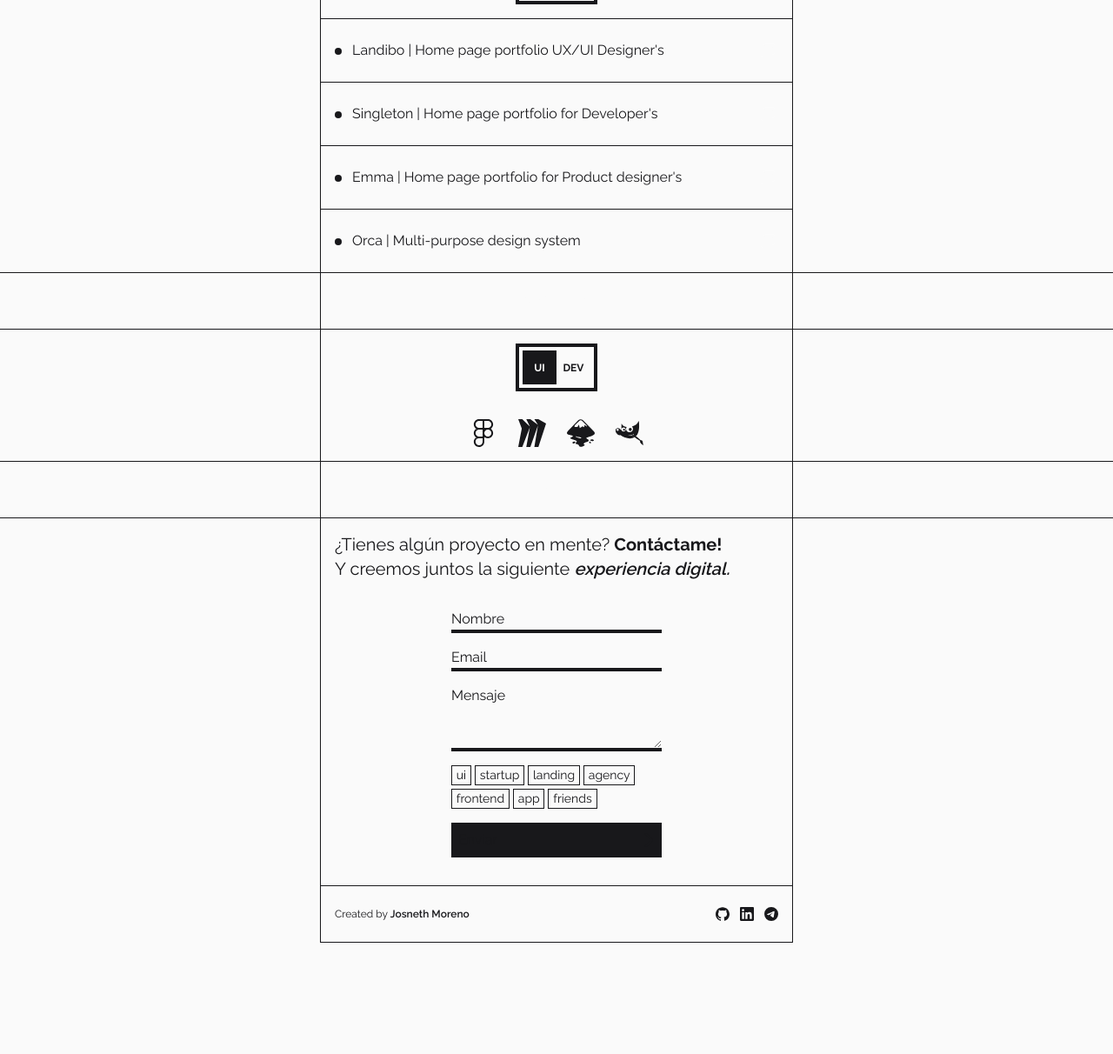
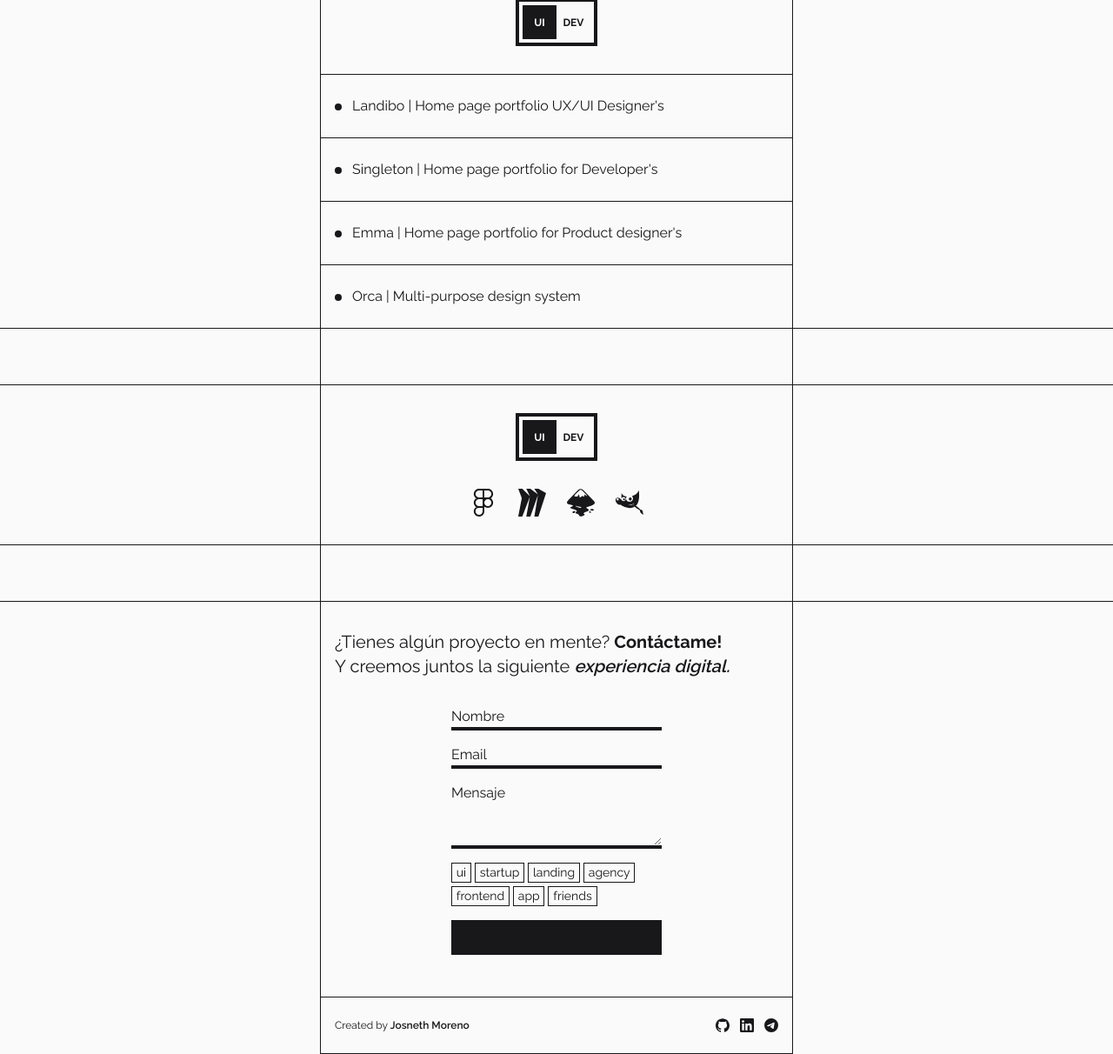
Before and after one commit to josnethmoreno/home, a website built with Vite: page src/index.html in a window 1280 px wide. Shown: the part 669-1881 px from the top of the page at 87% size. Before the commit the page ends 1753 px from the top, so only its background shows below. Built offline with nearby package versions, Linux system fonts and the light colour scheme.

```diff
--- a/src/index.html
+++ b/src/index.html
@@ -34,7 +34,7 @@
       </div>
     </figure>
     <section id="home">
-      <div class="container-md mx-auto max-w-[544px] border-x border-[color:var(--secondary)] px-4 md:px-8 py-4">
+      <div class="container-md mx-auto max-w-[544px] border-x border-[color:var(--secondary)] px-4 md:px-8 py-8">
         <p class="text-3xl font-light">
           Me gusta crear interfaces <span class="font-semibold">estéticas</span>, <span
             class="font-semibold">intuitivas</span>,
@@ -50,7 +50,7 @@
           <h2 class="font-bold">WORK</h2>
         </div>
       </div>
-      <div class="container-md mx-auto max-w-[544px] border-x border-[color:var(--secondary)] pt-4">
+      <div class="container-md mx-auto max-w-[544px] border-x border-[color:var(--secondary)] pt-8">
         <button class="toggle mx-auto flex border-4 border-[color:var(--secondary)] w-[94px] h-auto p-1" id="toggleWork"
           data-value="ui">
           <div class="flex w-full">
@@ -58,7 +58,7 @@
             <span class="flex items-center justify-center w-1/2 aspect-square text-xs font-bold z-10">DEV</span>
           </div>
         </button>
-        <div class="mt-4" id="contentWork" data-content="ui">
+        <div class="mt-8" id="contentWork" data-content="ui">
           <div class="hidden">
             <div class="px-4 py-6 border-t border-[color:var(--secondary)]">
               <a class="flex w-full justify-between group" href="#">
@@ -185,7 +185,7 @@
           <h2 class="font-bold">SKILLS</h2>
         </div>
       </div>
-      <div class="container-md mx-auto max-w-[544px] border-x border-[color:var(--secondary)] pt-4">
+      <div class="container-md mx-auto max-w-[544px] border-x border-[color:var(--secondary)] pt-8">
         <button class="toggle mx-auto flex border-4 border-[color:var(--secondary)] w-[94px] h-auto p-1"
           id="toggleSkills" data-value="ui">
           <div class="flex w-full">
@@ -193,7 +193,7 @@
             <span class="flex items-center justify-center w-1/2 aspect-square text-xs font-bold z-10">DEV</span>
           </div>
         </button>
-        <div class="pt-8 pb-4" id="contentSkills" data-content="ui">
+        <div class="py-8" id="contentSkills" data-content="ui">
           <div class="hidden justify-center gap-6">
             <svg class="h-8 text-[color:var(--secondary)]" role="img" viewBox="0 0 24 24"
               xmlns="http://www.w3.org/2000/svg">
@@ -268,7 +268,7 @@
           <h2 class="font-bold">CONTACT</h2>
         </div>
       </div>
-      <div class="container-md mx-auto max-w-[544px] border-x border-[color:var(--secondary)] px-4 py-4">
+      <div class="container-md mx-auto max-w-[544px] border-x border-[color:var(--secondary)] px-4 py-8">
         <p class="text-xl">
           ¿Tienes algún proyecto en mente? <span class="font-bold">Contáctame!</span> <br class="hidden md:block"> Y
           creemos
```
